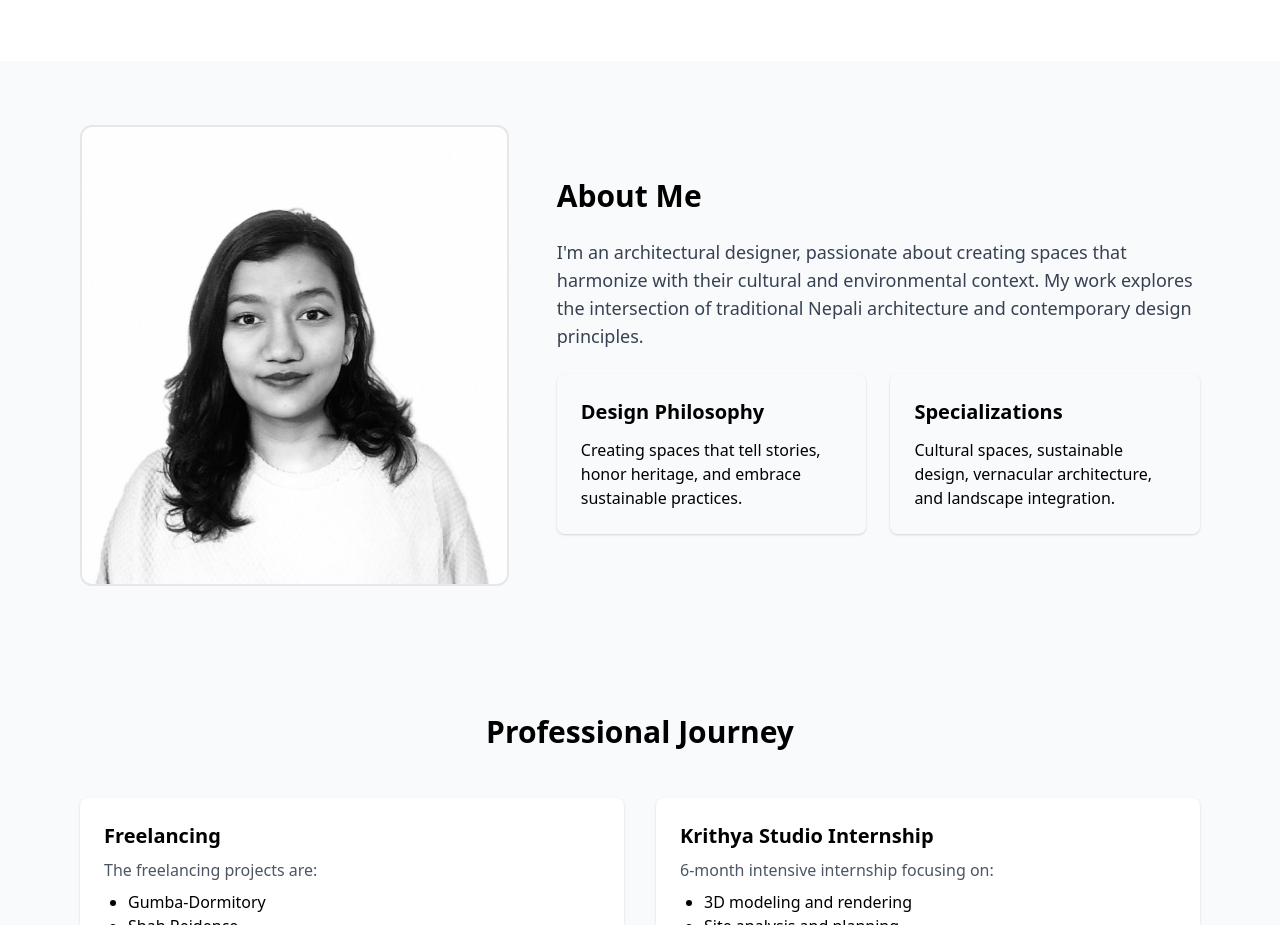
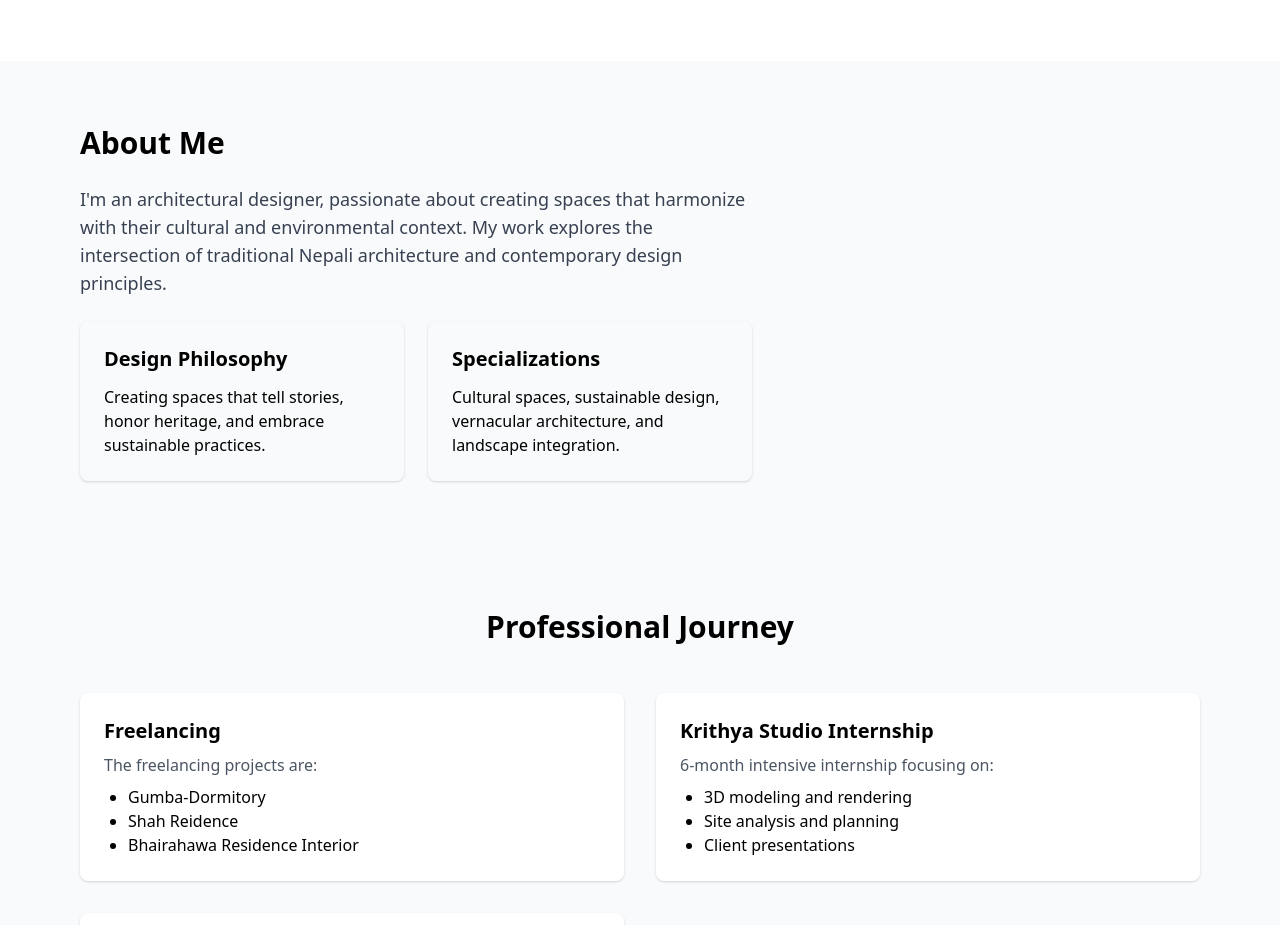
Before and after one commit to mandy1130/mandirakunwar, a plain HTML site: page index.html in a window 1280 px wide. Shown: the part 2484-3409 px from the top of the page. Drawn offline with nearby package versions, Linux system fonts and the light colour scheme.

Commit message:
Update index.html

```diff
--- a/index.html
+++ b/index.html
@@ -200,9 +200,6 @@
     <section id="about" class="py-16 bg-gray-50 dark:bg-gray-900">
         <div class="max-w-6xl mx-auto px-4">
             <div class="md:flex items-center gap-12">
-                <div class="md:w-2/5 mb-10 md:mb-0">
-                    <img src="mandy.jpg" class="bg-gray-200 border-2 border-dashed rounded-xl w-full h-50">
-                </div>
                 <div class="md:w-3/5">
                     <h2 class="text-3xl font-bold mb-6 dark:text-white">About Me</h2>
                     <p class="text-gray-700 dark:text-gray-300 mb-6 text-lg">
```
